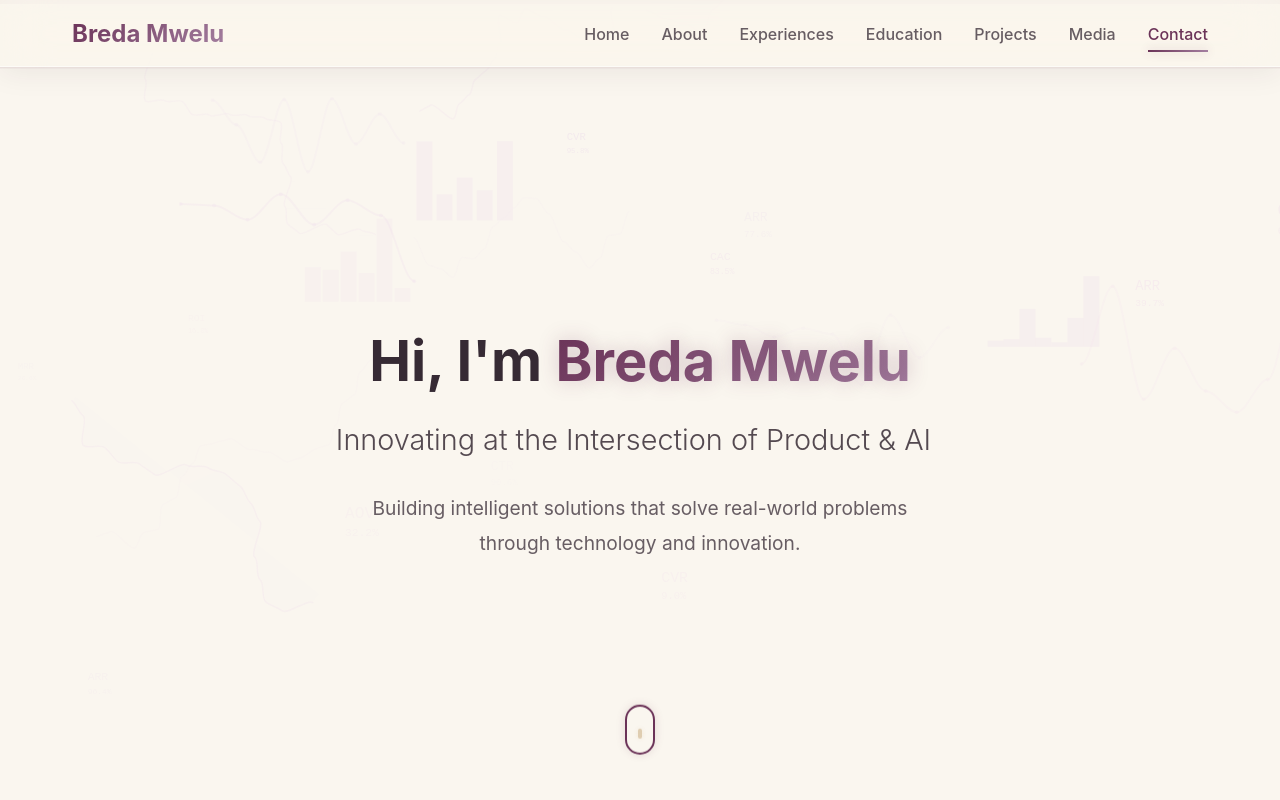
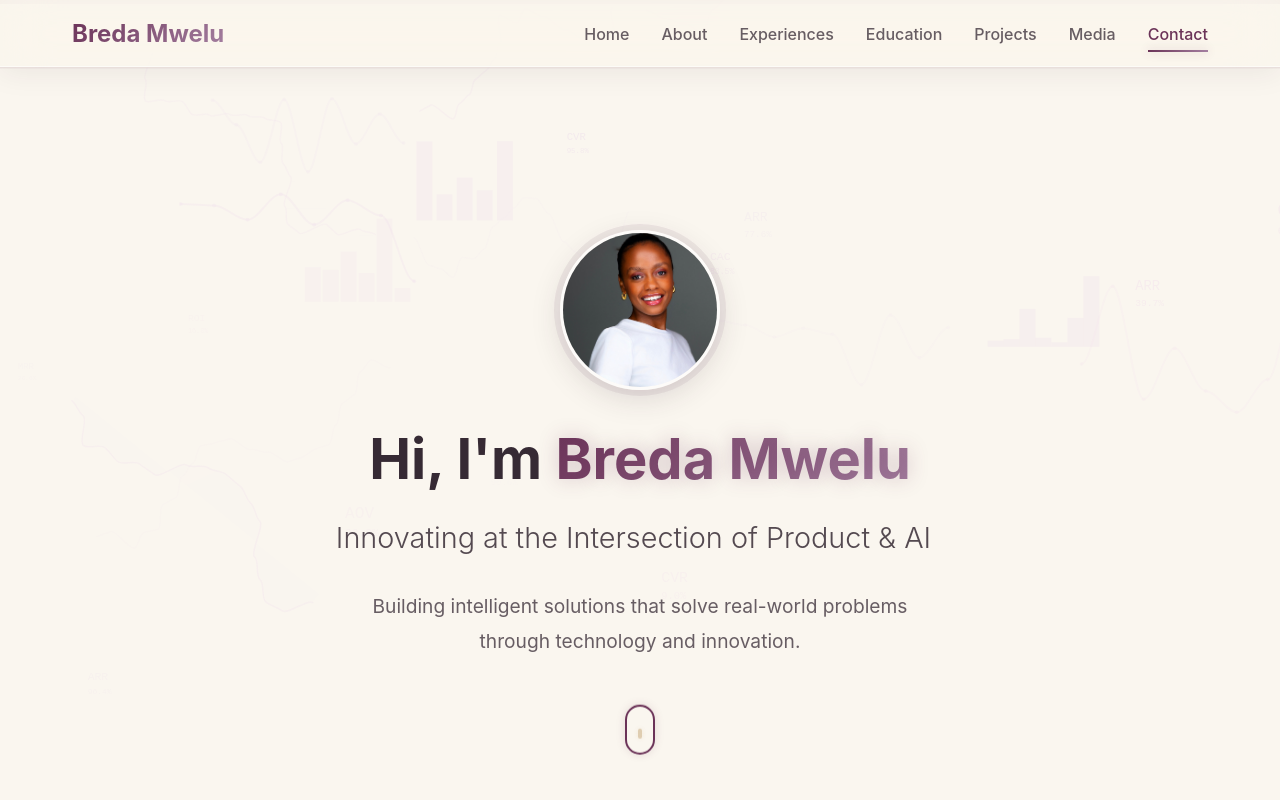
Before and after one commit to bmwelu12/breda.github.io, a React (Create React App) app: page / in a window 1280 px wide. Shown: the top 800 px of the page. Built offline with nearby package versions, Linux system fonts and the light colour scheme.

Commit message:
Add profile photo to hero section
Co-Authored-By: Claude Sonnet 5 <noreply@anthropic.com>
Claude-Session: https://claude.ai/code/session_01K1aW1xiJtKXSS7KWh62M42

```diff
--- a/src/pages/Home.css
+++ b/src/pages/Home.css
@@ -16,6 +16,16 @@
   max-width: 800px;
   text-align: center;
   z-index: 1;
+}
+
+.home-photo {
+  width: 160px;
+  height: 160px;
+  border-radius: 50%;
+  object-fit: cover;
+  margin-bottom: 2rem;
+  border: 3px solid rgba(255, 255, 255, 0.6);
+  box-shadow: 0 8px 30px rgba(54, 42, 52, 0.15), 0 0 0 6px rgba(107, 51, 88, 0.08);
 }
 
 .home-title {
--- a/src/pages/Home.js
+++ b/src/pages/Home.js
@@ -93,6 +93,14 @@ function Home() {
       {/* Section 1: Home (Brief) - 100vh Hero */}
       <section id="home" className="home-section">
         <div className="home-hero">
+          <img
+            src={getImagePath('profile.jpg')}
+            alt="Breda Mwelu"
+            className="home-photo"
+            onError={(e) => {
+              console.error('Failed to load image:', e.target.src);
+            }}
+          />
           <h1 className="home-title">
             Hi, I'm <span className="highlight">Breda Mwelu</span>
           </h1>
```
Also changed, not shown: public/images/profile.jpg (added).
